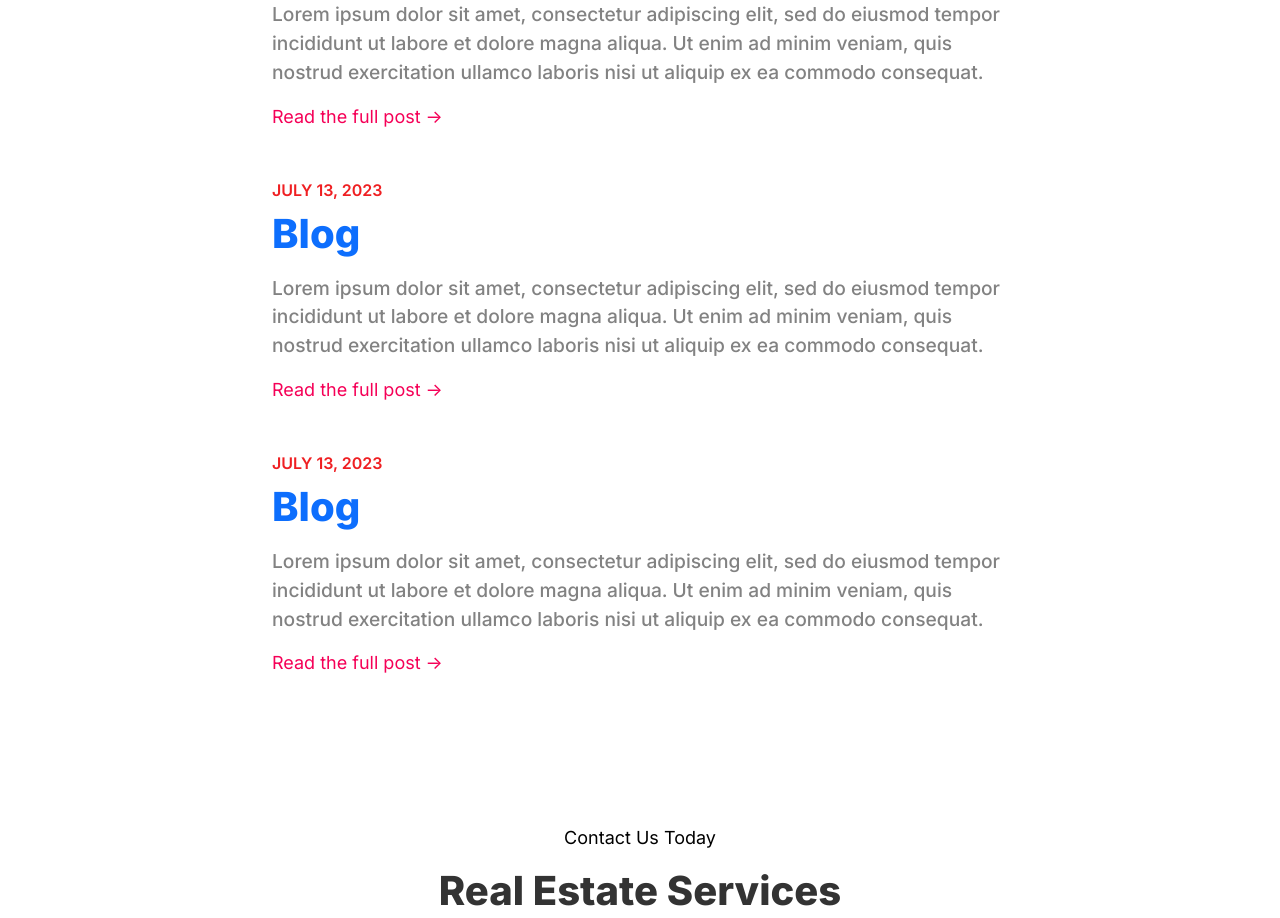
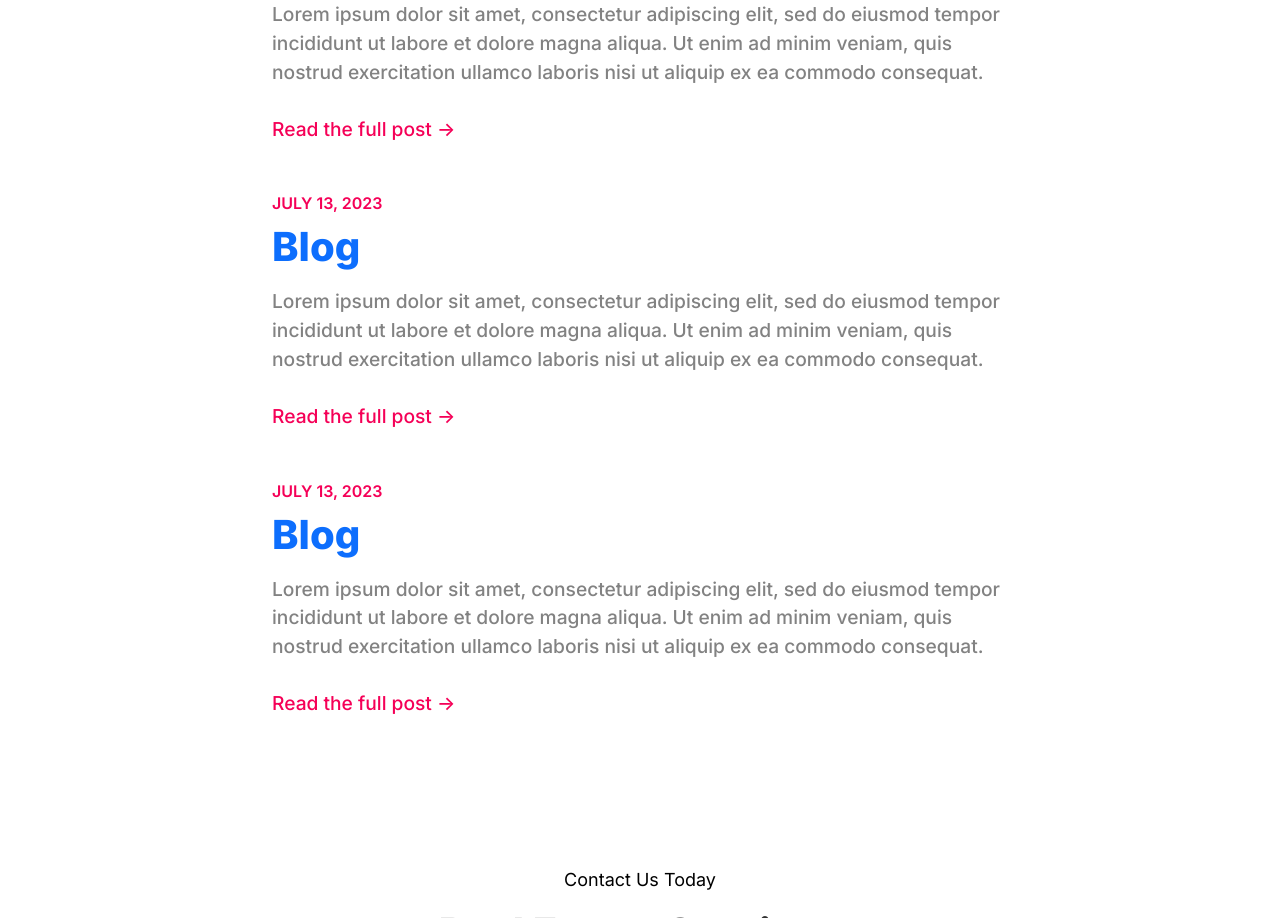
Before and after one commit to jamesdesigns/real-estate-company, a plain HTML site: page index.html in a window 1280 px wide. Shown: the part 718-1636 px from the top of the page. Drawn offline with nearby package versions, Linux system fonts and the light colour scheme; files whose address does not match are found by name.

Commit message:
Update styles to pink text

```diff
--- a/styles.css
+++ b/styles.css
@@ -7,6 +7,7 @@
   --color-green: #27ae60;
   --color-yellow: #ffda00;
   --color-red: #ef1f22;
+  --color-pink: #f50057;
   --color-dark: #333;
   --color-light: #f2f2f2;
   --transition-dur: 0.3s;
@@ -640,7 +641,7 @@ article.post {
   font-size: 16px;
   font-weight: 600;
   text-transform: uppercase;
-  color: var(--color-red);
+  color: var(--color-pink);
   margin-bottom: 8px;
 }
 .blog .post h2 a:hover  {
@@ -653,5 +654,10 @@ article.post {
   line-height: 1.5;
 }
 .blog .post .read-more {
-  color: #f50057;
+  color: var(--color-pink);
+  font-size: 1.2rem;
+  font-weight: 500;
+  display: inline-block;
+  margin-top: 12px;
+  transition: var(--transition-dur);
 }
```
